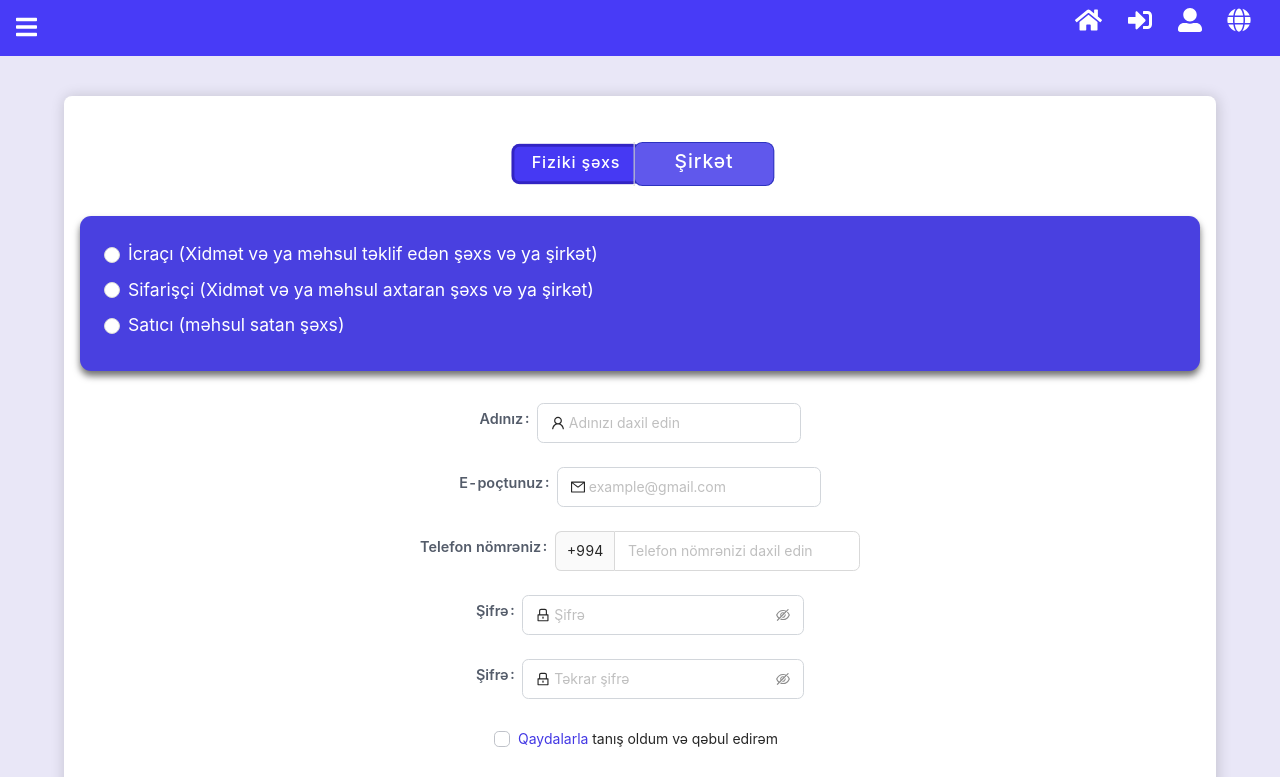
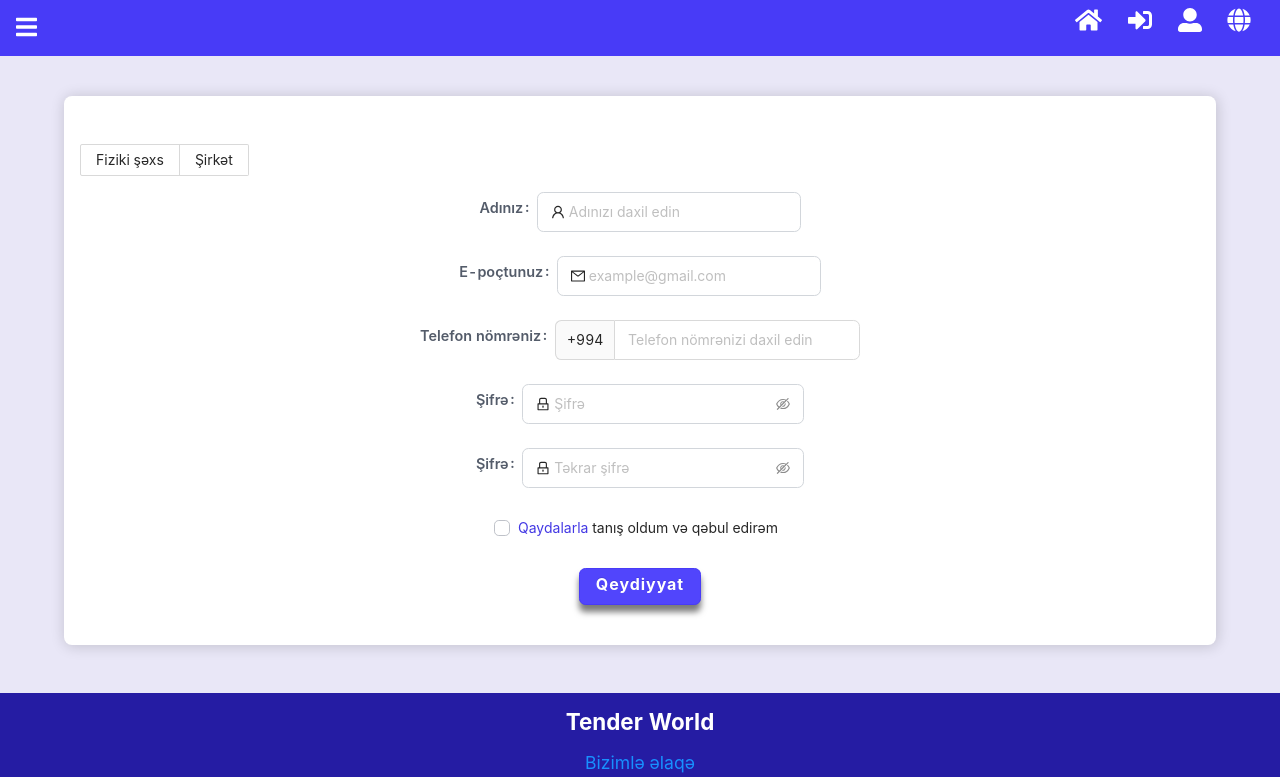
Before and after one commit to farhadamrah/tender, a React (Create React App) app: page /register in a window 1280 px wide. Shown: the top 777 px of the page. Built offline with nearby package versions, Linux system fonts and the light colour scheme; the HTML template or start-up script is replaced by a standard one.

Commit message:
version 1

```diff
--- a/src/Components/Main/MainPages/HomePage/HomePage.scss
+++ b/src/Components/Main/MainPages/HomePage/HomePage.scss
@@ -19,7 +19,7 @@
       position: absolute;
       top: -5.5%;
       left: 10%;
-      background-color: #3e32f1;
+      background: linear-gradient(to bottom, #2618ee, #2113eba9, #1f1cdb81);
       z-index: 1;
       text-transform: uppercase;
     }
@@ -29,27 +29,29 @@
       padding: 1.5rem 1rem;
       padding-bottom: 0.5rem;
       overflow: auto;
-      border: 1px solid #3e32f1;
+      border-top: 1px solid #ececec;
       border-radius: 0.5rem;
+      box-shadow: 0 0 1px 0 rgba(10, 22, 70, 0.06),
+        0 16px 16px -1px rgba(10, 22, 70, 0.1);
 
       .fa-user-circle {
         font-size: 2.5rem;
-        color: #b6b6b6;
+        color: #d3d3d3;
       }
     }
   }
   .home-container__list:not(:last-child) {
-    margin-bottom: 3rem;
+    margin-bottom: 4rem;
   }
 }
 
 .ant-carousel {
   max-width: 100%;
   margin-top: 5rem;
-  margin-bottom: 1rem;
+  margin-bottom: 1.5rem;
 }
 
 .ant-carousel .slick-slide img {
   width: 100%;
-  height: 100%;
+  height: 10rem;
 }
--- a/src/Components/Main/MainPages/Sign/Register/Register.js
+++ b/src/Components/Main/MainPages/Sign/Register/Register.js
@@ -17,7 +17,6 @@ const Register = () => {
   const value2 = 'Şirkətinizin adı';
   const antIcon = <LoadingOutlined style={{ fontSize: 24 }} spin />;
 
-  const [value, setValue] = useState(0);
   const [name, setName] = useState(value1);
   const [checked, setChecked] = useState(false);
   const [register, setRegister] = useState('Qeydiyyat');
@@ -46,7 +45,7 @@ const Register = () => {
     };
   }, [history]);
 
-  const onFinish = (values) => {
+  const onFinish = () => {
     if (checked) {
       if (
         !user.name &&
@@ -121,10 +120,6 @@ const Register = () => {
     }
   };
 
-  const onChange = (e) => {
-    setValue(e.target.value);
-  };
-
   const onChangeName = (e) => {
     setName(e.target.value);
     if (e.target.value === 'Adınız') {
@@ -158,22 +153,6 @@ const Register = () => {
             className={name !== value1 ? 'radio-btn selected-btn' : 'radio-btn'}
           >
             Şirkət
-          </Radio>
-        </Radio.Group>
-
-        <Radio.Group
-          onChange={onChange}
-          value={value}
-          className='radio-container'
-        >
-          <Radio value={1} className='radio'>
-            İcraçı (Xidmət və ya məhsul təklif edən şəxs və ya şirkət)
-          </Radio>
-          <Radio value={2} className='radio'>
-            Sifarişçi (Xidmət və ya məhsul axtaran şəxs və ya şirkət)
-          </Radio>
-          <Radio value={3} className='radio'>
-            Satıcı (məhsul satan şəxs)
           </Radio>
         </Radio.Group>
 
--- a/src/Components/Main/MainPages/Sign/Register/Register.scss
+++ b/src/Components/Main/MainPages/Sign/Register/Register.scss
@@ -7,69 +7,88 @@
   box-shadow: 1px 1px 14px 1px rgba(0, 0, 0, 0.158);
 
   .change-buttons {
-    margin-bottom: 2rem;
+    margin-bottom: 1rem;
     display: flex;
-    justify-content: center;
+    // justify-content: center;
 
-    // .ant-radio-button-wrapper {
-    .radio-btn {
-      width: 8rem;
-      height: 2.5rem;
-      padding-bottom: 0.2rem;
-      display: flex;
-      align-items: center;
-      justify-content: center;
+    .ant-radio-wrapper span {
       font-size: 1.1rem;
-      letter-spacing: 0.05rem;
-      font-weight: 500;
-      background-color: rgb(96, 88, 236);
-      color: white;
-      border-radius: 0.5rem;
-      transform: scale(1.1);
-      border: 1px solid rgba(27, 37, 177, 0.74);
-
-      .ant-radio {
-        display: none;
-      }
     }
 
-    .selected-btn {
-      background-color: rgb(70, 57, 243);
-      transform: scale(1.01);
-      border: 3px solid rgba(34, 20, 155, 0.541);
-      font-size: 1rem;
-      letter-spacing: 0.05rem;
+    .ant-radio-checked .ant-radio-inner {
+      box-shadow: 0px 0px 5px 2px #1709ddfb;
+      border-color: #4c43d4;
+      background-color: #2113e2ab !important;
     }
+
+    .ant-radio-wrapper:hover .ant-radio,
+    .ant-radio:hover .ant-radio-inner,
+    .ant-radio-input:focus .ant-radio-inner {
+      border-color: #574de4;
+    }
+
+    .ant-radio-inner::after {
+      background-color: white;
+    }
+
+    // .radio-btn {
+    //   width: 8rem;
+    //   height: 2.5rem;
+    //   padding-bottom: 0.2rem;
+    //   display: flex;
+    //   align-items: center;
+    //   justify-content: center;
+    //   font-size: 1.1rem;
+    //   letter-spacing: 0.05rem;
+    //   font-weight: 500;
+    //   background-color: rgb(96, 88, 236);
+    //   color: white;
+    //   border-radius: 0.5rem;
+    //   transform: scale(1.1);
+    //   border: 1px solid rgba(27, 37, 177, 0.74);
+
+    //   .ant-radio {
+    //     display: none;
+    //   }
+    // }
+
+    // .selected-btn {
+    //   background-color: rgb(70, 57, 243);
+    //   transform: scale(1.01);
+    //   border: 3px solid rgba(34, 20, 155, 0.541);
+    //   font-size: 1rem;
+    //   letter-spacing: 0.05rem;
+    // }
   }
 
-  .radio-container {
-    width: 100%;
-    background: rgb(73, 64, 224);
-    border-radius: 0.7rem;
-    padding: 1.5rem;
-    margin-bottom: 2rem;
-    box-shadow: 0px 5px 7px rgba(0, 0, 0, 0.562);
+  // .radio-container {
+  //   width: 100%;
+  //   background: rgb(73, 64, 224);
+  //   border-radius: 0.7rem;
+  //   padding: 1.5rem;
+  //   margin-bottom: 2rem;
+  //   box-shadow: 0px 5px 7px rgba(0, 0, 0, 0.562);
 
-    .radio {
-      display: flex;
-      margin-bottom: 0.5rem;
-      font-size: 1.1rem;
-      color: white;
-    }
-    .ant-radio:hover .ant-radio-inner {
-      border-color: #5850eb;
-    }
-    .ant-radio-checked .ant-radio-inner {
-      border-color: #a6a3e6;
-    }
-    .ant-radio-checked .ant-radio-inner::after {
-      background-color: #5850eb;
-    }
+  //   .radio {
+  //     display: flex;
+  //     margin-bottom: 0.5rem;
+  //     font-size: 1.1rem;
+  //     color: white;
+  //   }
+  //   .ant-radio:hover .ant-radio-inner {
+  //     border-color: #5850eb;
+  //   }
+  //   .ant-radio-checked .ant-radio-inner {
+  //     border-color: #a6a3e6;
+  //   }
+  //   .ant-radio-checked .ant-radio-inner::after {
+  //     background-color: #5850eb;
+  //   }
 
-    .ant-radio-input:focus + .ant-radio-inner {
-      box-shadow: 0 0 0 0.5px rgb(48, 7, 231) !important;
-    }
-  }
+  //   .ant-radio-input:focus + .ant-radio-inner {
+  //     box-shadow: 0 0 0 0.5px rgb(48, 7, 231) !important;
+  //   }
+  // }
 
   .ant-form-item {
     width: 100%;
```
